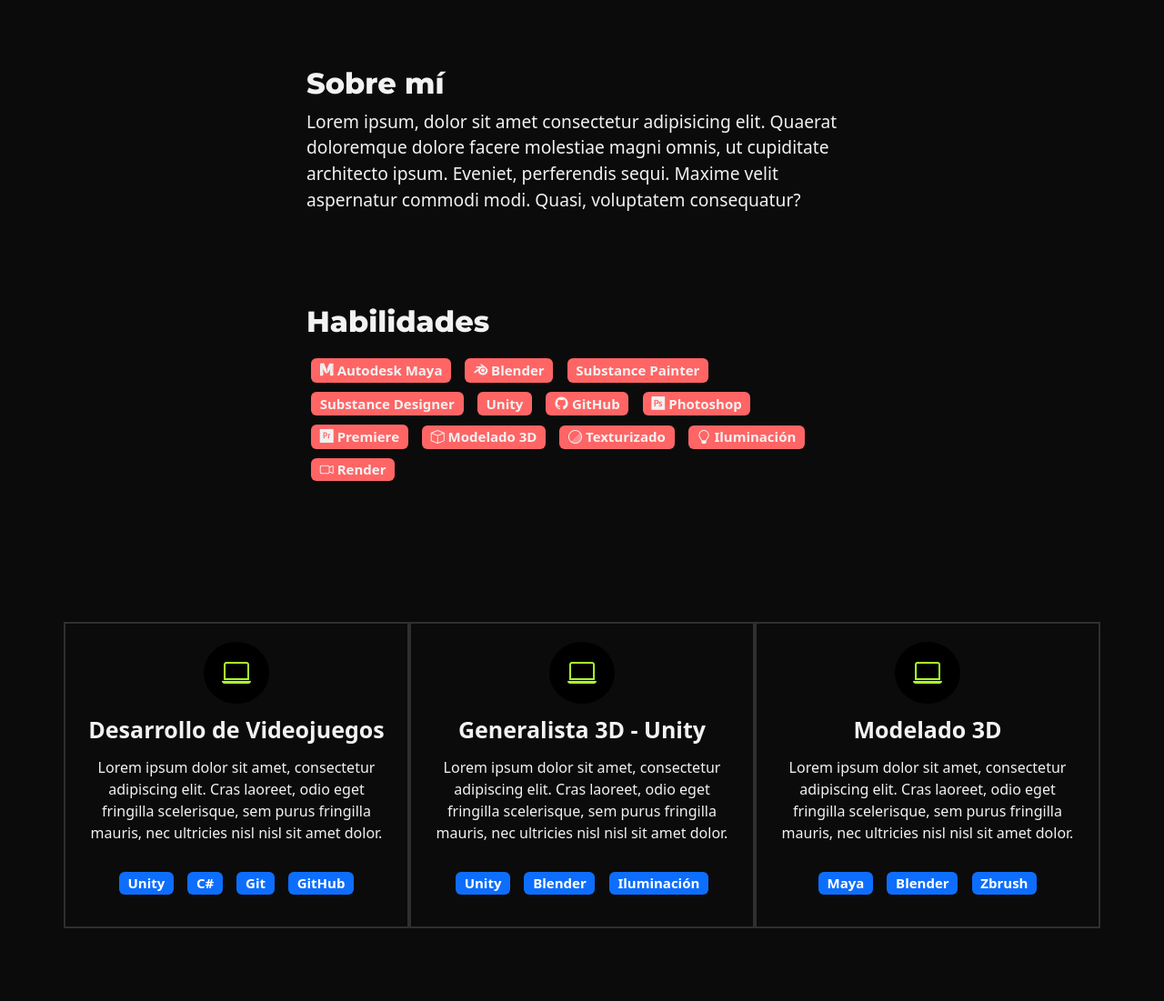
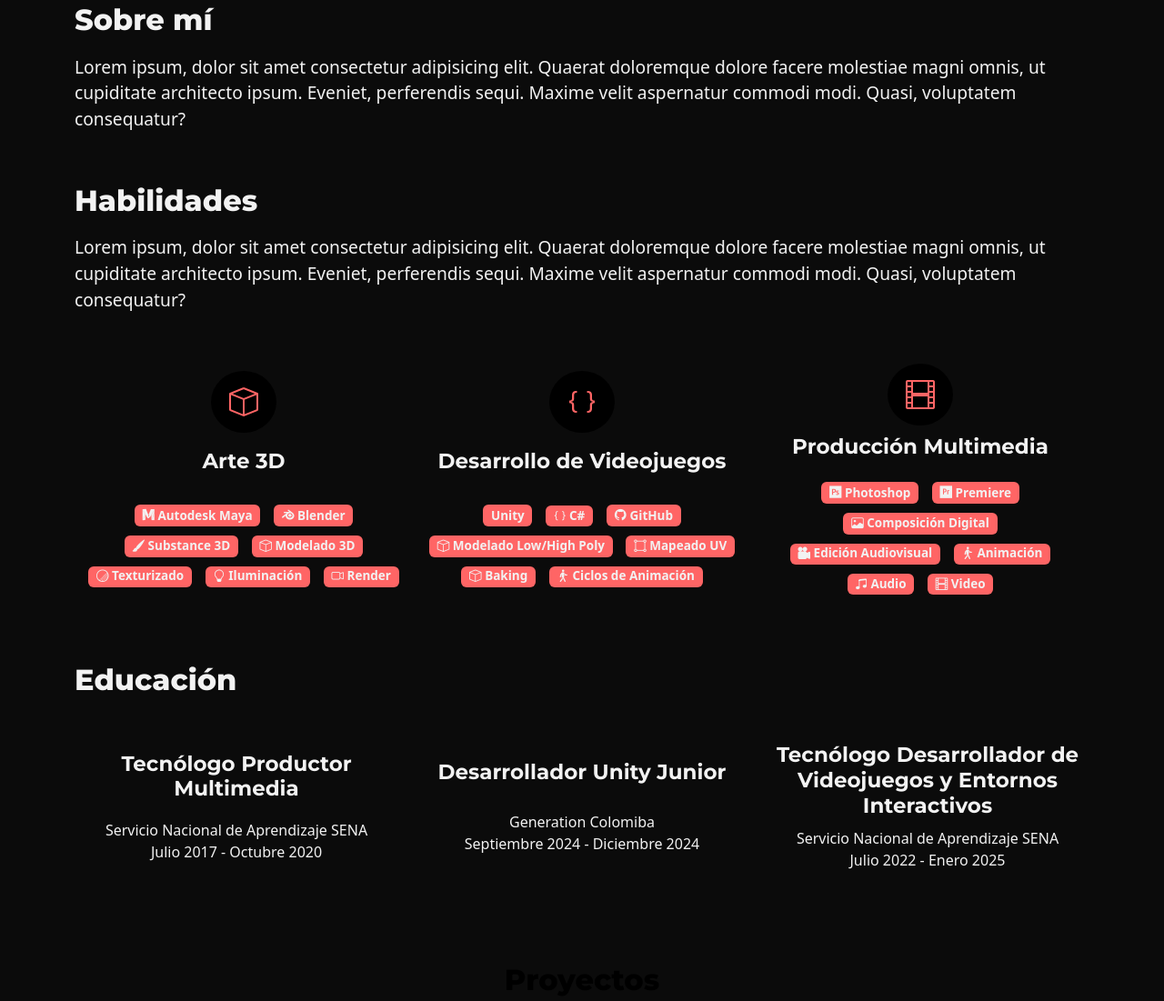
Before and after one commit to santanagamedev/portfolio, a plain HTML site: page index.html in a window 1280 px wide. Shown: the part 940-2041 px from the top of the page at 91% size. Drawn offline with nearby package versions, Linux system fonts and the light colour scheme.

Commit message:
About me section update

```diff
--- a/index.html
+++ b/index.html
@@ -102,19 +102,76 @@
             </div>
         </div>
     </section>
-    <!-- About Me -->
-    <section id="about-me"  class="about-me dark-section ">
+
+    <!-- Sobre Mi -->
+    <section id="about-me">
+      <div class="about-me dark-section">
         <div class="container">
-        <div class="about-second">
           <h2 class="title-section white-text">Sobre mí</h2>
           <p class="text-section">
             Lorem ipsum, dolor sit amet consectetur adipisicing elit. Quaerat doloremque dolore facere molestiae magni omnis, ut cupiditate architecto ipsum. Eveniet, perferendis sequi. Maxime velit aspernatur commodi modi. Quasi, voluptatem consequatur?
           </p>
         </div>
-        <div class="about-second">
+      </div>
+    </section>
+    <!-- Habilidades -->
+    <section id="#">
+      <div class="about-me dark-section">
+        <div class="container">
           <h2 class="title-section white-text">Habilidades</h2>
           <p class="text-section">
+            Lorem ipsum, dolor sit amet consectetur adipisicing elit. Quaerat doloremque dolore facere molestiae magni omnis, ut cupiditate architecto ipsum. Eveniet, perferendis sequi. Maxime velit aspernatur commodi modi. Quasi, voluptatem consequatur?
+          </p>
+          <div class="cards-container dark-section">
+            <div class="container text-center">
+              <div class="row">
+                <!-- 3d Art -->
+                <div class="column col-12 col-md-12 col-lg-4">
+                  <i class="bi bi-box icon-education"></i>
+                  <h3 class="title-card">Arte 3D</h3>
                   <div class="badges-container">
+                    <span class="badge "><i class="devicon-maya-plain"></i> Autodesk Maya</span>
+                    <span class="badge "><i class="devicon-blender-original"></i> Blender</span>
+                    <span class="badge "><i class="bi bi-brush-fill"></i> Substance 3D</span>
+                    <span class="badge "><i class="bi bi-box"></i> Modelado 3D</span>
+                    <span class="badge "><i class="bi bi-noise-reduction"></i> Texturizado</span>
+                    <span class="badge "><i class="bi bi-lightbulb"></i> Iluminación</span>
+                    <span class="badge "><i class="bi bi-camera-video"></i> Render</span>
+                  </div>
+                </div>
+                <!-- Game Dev -->
+                <div class="column col-12 col-md-12 col-lg-4">
+                  <i class="bi bi-braces icon-education"></i>
+                  <h3 class="title-card">Desarrollo de Videojuegos</h3>
+                  <div class="badges-container">
+                    <span class="badge "><i class="devicon-unity-plain"></i> Unity</span>
+                    <span class="badge "><i class="bi bi-braces"></i> C#</span>
+                    <span class="badge "><i class="devicon-github-original"></i> GitHub</span>
+                    <span class="badge "><i class="bi bi-box"></i> Modelado Low/High Poly</span>
+                    <span class="badge "><i class="bi bi-bounding-box-circles"></i> Mapeado UV</span>
+                    <span class="badge "><i class="bi bi-box"></i> Baking</span>
+                    <span class="badge "><i class="bi bi-person-walking"></i> Ciclos de Animación</span>
+                  </div>
+                </div>
+                <!-- Multimedia Production -->
+                <div class="column col-12 col-md-12 col-lg-4">
+                  <i class="bi bi-film icon-education"></i>
+                  <h3 class="title-card">Producción Multimedia</h3>
+                  <div class="badges-container">
+                    <span class="badge "><i class="devicon-photoshop-plain"></i> Photoshop</span>
+                    <span class="badge "><i class="devicon-premierepro-plain"></i> Premiere</span>
+                    <span class="badge "><i class="bi bi-image"></i> Composición Digital</span>
+                    <span class="badge "><i class="bi bi-camera-reels-fill"></i> Edición Audiovisual</span>
+                    <span class="badge "><i class="bi bi-person-walking"></i> Animación</span>
+                    <span class="badge "><i class="bi bi-music-note-beamed"></i> Audio</span>
+                    <span class="badge "><i class="bi bi-film"></i> Video</span>
+                  </div>
+                </div>
+              </div>
+            </div>
+          </div>
+          <!-- All Badges -->
+          <!-- <div class="badges-container">
             <span class="badge "><i class="devicon-maya-plain"></i> Autodesk Maya</span>
             <span class="badge "><i class="devicon-blender-original"></i> Blender</span>
             <span class="badge "><i class="devicon-"></i> Substance Painter</span>
@@ -127,61 +184,60 @@
             <span class="badge "><i class="bi bi-noise-reduction"></i> Texturizado</span>
             <span class="badge "><i class="bi bi-lightbulb"></i> Iluminación</span>
             <span class="badge "><i class="bi bi-camera-video"></i> Render</span>
-
           </div>
-          </p>
+        </div> -->
+      </div>
+    </section>
+    <!-- Educacion -->
+    <section class="educacion-section">
+      <div class="about-me dark-section">
+        <div class="container">
+          <h2 class="title-section white-text">Educación</h2>
         </div>
       </div>
-    </section>
-    <!-- <section id="skills"  class="about-me dark-section">
-      <div class="container w-50">
-          <h2 class="title-section white-text">Habilidades</h2>
-          <p class="text-section">
-            Soy un apasionado del CGI y los videojuegos, viviendo una doble vida: como artista 3D, creo entornos y doy forma a mundos digitales, y como programador, desarrollo la magia detrás de la interacción. Esta dualidad me permite crear un universo donde la creatividad y la tecnología se fusionan.
-          </p>
-      </div>
-    </section> -->
-    <!-- Experience-->
-    <section id="experience" class="experience dark-section">
+      <!-- Education Cards-->
+      <div class="cards-container dark-section">
         <div class="container text-center">
           <div class="row">
-          <!-- Game Dev -->
-          <div class="column col-12 col-md-4">
-            <i class="bi bi-laptop"></i>
-            <p class="title-experience">Desarrollo de Videojuegos</p>
-            <p>Lorem ipsum dolor sit amet, consectetur adipiscing elit. Cras laoreet, odio eget fringilla scelerisque, sem purus fringilla mauris, nec ultricies nisl nisl sit amet dolor.</p>
-            <div class="badges-container">
+            <!-- SENA Multimedia Production -->
+            <div class="column col-12 col-md-12 col-lg-4">
+              <!-- <i class="bi bi-laptop icon-education"></i> -->
+              <h3 class="title-card">Tecnólogo Productor Multimedia</h3>
+              <p>Servicio Nacional de Aprendizaje SENA <br>Julio 2017 - Octubre 2020</p>
+              <!-- <div class="badges-container">
                 <span class="badge text-bg-primary">Unity</span>
                 <span class="badge text-bg-primary">C#</span>
                 <span class="badge text-bg-primary">Git</span>
                 <span class="badge text-bg-primary">GitHub</span>
+              </div> -->
             </div>
-          </div>
-          <!-- Generalist 3D -->
-          <div class="column col-12 col-md-4">
-            <i class="bi bi-laptop"></i>
-            <p class="title-experience">Generalista 3D - Unity</p>
-            <p>Lorem ipsum dolor sit amet, consectetur adipiscing elit. Cras laoreet, odio eget fringilla scelerisque, sem purus fringilla mauris, nec ultricies nisl nisl sit amet dolor.</p>
-            <div class="badges-container">
+            <!-- Generation Unity Junior -->
+            <div class="column col-12 col-md-12 col-lg-4">
+              <!-- <i class="bi bi-laptop icon-education"></i> -->
+              <h3 class="title-card">Desarrollador Unity Junior</h3>
+              <p>Generation Colomiba <br>Septiembre 2024 - Diciembre 2024</p>
+              <!-- <div class="badges-container">
                 <span class="badge text-bg-primary">Unity</span>
                 <span class="badge text-bg-primary">Blender</span>
                 <span class="badge text-bg-primary">Iluminación</span>
+              </div> -->
             </div>
-          </div>
-          <!-- 3D Artist -->
-          <div class="column col-12 col-md-4">
-            <i class="bi bi-laptop"></i>
-            <p class="title-experience">Modelado 3D</p>
-            <p>Lorem ipsum dolor sit amet, consectetur adipiscing elit. Cras laoreet, odio eget fringilla scelerisque, sem purus fringilla mauris, nec ultricies nisl nisl sit amet dolor.</p>
-            <div class="badges-container">
+            <!-- SENA Game Dev -->
+            <div class="column col-12 col-md-12 col-lg-4">
+              <!-- <i class="bi bi-laptop icon-education"></i> -->
+              <h3 class="title-card">Tecnólogo Desarrollador de Videojuegos y Entornos Interactivos</h3>
+              <p>Servicio Nacional de Aprendizaje SENA <br>Julio 2022 - Enero 2025</p>
+              <!-- <div class="badges-container">
                 <span class="badge text-bg-primary">Maya</span>
                 <span class="badge text-bg-primary">Blender</span>
                 <span class="badge text-bg-primary">Zbrush</span>
+              </div> -->
             </div>
           </div>
         </div>
       </div>
     </section>
+
     <!-- Projects -->
     <section id="proyects" class="recent-projects dark-section d-flex flex-column">
       <h2 class="title-section black-text">Proyectos</h2>
--- a/style.css
+++ b/style.css
@@ -247,13 +247,21 @@ section {
 
 /* About Me*/
 
-.about-me {
+/* .about-me {
     padding: 10px;
+} */
+
+/* .about-me .container {
+    max-width: 80%;
+    text-align: left;
+} */
+
+section .about-me {
+    margin-top: 40px;
 }
 
-.about-me .container {
-    max-width: 50%;
-    text-align: left;
+section h2 {
+    margin-bottom: 18px;
 }
 
 .about-second {
@@ -261,7 +269,7 @@ section {
 }
 
 .badges-container {
-    font-size:  20px;
+    font-size:  18px;
     margin: 10px 0;
 }
 
@@ -270,21 +278,21 @@ section {
 }
 
 .badge {
-    color: #f2f2f2;
+    color: #f2f2f2;;
     font-weight: bold;
     margin: 5px;
 }
 
 
-/* Experience */
+/* cards */
 
-.experience {
-    padding: 40px 40px 60px 40px;
+.cards-container {
+    margin-top: 35px;
 }
 
-.experience .column {
-    padding: 20px;
-    border: 2px solid #8080804d;
+.cards-container .column {
+    padding: 20px 10px;
+    /* border: 2px solid #8080804d; */
     display: flex;
     flex-direction: column;
     align-items: center;
@@ -292,34 +300,38 @@ section {
     transition: all 0.2s ease-in;
 }
 
-.experience .column:hover {
-    color: white;
-    background-color: #1b1b32;
+.cards-container .column:hover {
+    color: #f2f2f2;
+    background-color: #202020;
 }
 
-.experience i {
+.cards-container i.icon-education {
     font-size: 2rem;
-    color: greenyellow;
+    color: var(--red-color);
     background-color: black;
     padding: 10px 20px;
     border-radius: 50%;
 }
 
-.title-experience {
-    font-size: 25px;
+.title-card {
+    font-family: "Montserrat", sans-serif;
+    font-size: 23px;
     font-weight: bold;
     margin: 10px 0;
 }
 
-/* .badges-container {
-    font-size:  20px;
-    font-weight: bold;
-    margin: 10px 0;
+.educacion-section {
+    align-items: normal;
 }
 
-.badge {
-    margin: 5px;
-} */
+.educacion-section h2 {
+    margin-bottom: 0;
+}
+
+
+.educacion-section .column {
+    padding: 5px 10px;
+}
 
 /* Projects */
 
@@ -526,8 +538,6 @@ section {
 /* Responsive */
 
 @media screen and (max-width: 400px) {
-
-
     .overlay p {
         font-size: 18px;
     }
@@ -580,3 +590,9 @@ section {
         display: none;
     }
 }
+
+@media screen and (min-width: 1200px) {
+    /* .about-me .container {
+        max-width: 50%;
+    } */
+}
```
Lines whose indentation alone changed are shown as unchanged.
